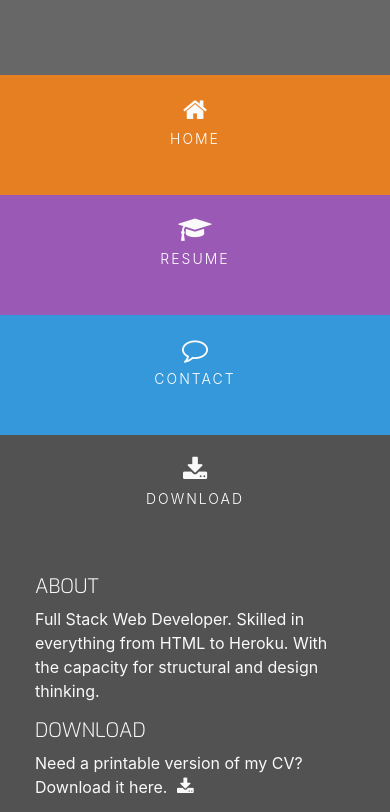
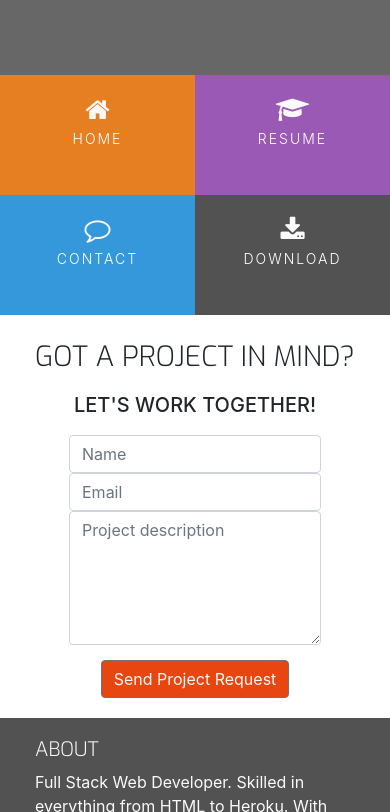
Before and after one commit to LisaHackett97/UCD_Resume, a plain HTML site: page contact.html in a window 390 px wide. Shown: the part 534-1346 px from the top of the page. Drawn offline with nearby package versions, Linux system fonts and the light colour scheme.

Commit message:
Final changes made to all pages

```diff
--- a/assets/css/style.css
+++ b/assets/css/style.css
@@ -16,6 +16,10 @@
 
 .bg-color-work-history {
     background-color: #9b59b6
+}
+
+.bg-color-contact {
+    background-color: #fff;
 }
 
 .ui-menu-color-home{
@@ -325,3 +329,36 @@ footer {
 .history-items {
     margin-bottom: 30px;
 }
+
+/*----------------------------------Contact Form */
+
+.contact-heading {
+    font-family: "Exo", sans-serif;
+    font-weight: 300;
+    margin-top: 25px;
+    margin-bottom: 20px;
+}
+
+.center-form{
+    padding-top: 10px;
+    margin: 0 auto;
+    max-width: 70%;
+}
+
+button[type="submit"] {
+    margin-top: 15px;
+    margin-bottom: 20px;
+    color: #fafafa;
+    background-color: #e84610;
+}
+
+/*----------------------------------Media Queries */
+
+@media(min-width:992px) {
+    .center-form{
+    padding-top: 30px;
+    min-height: 240px ;
+    margin: 0 auto;
+    max-width: 50%;
+}
+}
--- a/contact.html
+++ b/contact.html
@@ -27,17 +27,17 @@
                     <div class="row no-gutters">
                         <div class="col">
                             <ul id="nav" class="list-inline menucontainer">
-                                <li class="col-g col-sm-3 list-inline-item ui-menu-color-home menuitem">
-                                    <a href="#" class="hvr-sweep-to-bottom"><i class="fa fa-home" aria-hidden="true"></i><span>Home</span></a>
+                                <li class="col-6 col-sm-3 list-inline-item ui-menu-color-home menuitem">
+                                    <a href="index.html" class="hvr-sweep-to-bottom"><i class="fa fa-home" aria-hidden="true"></i><span>Home</span></a>
                                 </li>
-                                <li class="col-g col-sm-3 list-inline-item ui-menu-color-resume menuitem">
-                                    <a href="#" class="hvr-sweep-to-bottom"><i class="fa fa-graduation-cap" aria-hidden="true"></i><span>Resume</span></a>
+                                <li class="col-6 col-sm-3 list-inline-item ui-menu-color-resume menuitem">
+                                    <a href="resume.html" class="hvr-sweep-to-bottom"><i class="fa fa-graduation-cap" aria-hidden="true"></i><span>Resume</span></a>
                                 </li>
-                                <li class="col-g col-sm-3 list-inline-item ui-menu-color-contact menuitem">
-                                    <a href="#" class="hvr-sweep-to-bottom"><i class="fa fa-comment-o" aria-hidden="true"></i><span>Contact</span></a>
+                                <li class="col-6 col-sm-3 list-inline-item ui-menu-color-contact menuitem">
+                                    <a href="contact.html" class="hvr-sweep-to-bottom"><i class="fa fa-comment-o" aria-hidden="true"></i><span>Contact</span></a>
                                 </li>
-                                <li class="col-g col-sm-3 list-inline-item ui-menu-color-download menuitem">
-                                    <a href="#" class="hvr-sweep-to-bottom"><i class="fa fa-download" aria-hidden="true"></i><span>Download</span></a>
+                                <li class="col-6 col-sm-3 list-inline-item ui-menu-color-download menuitem">
+                                    <a href="assets/cv/sample-cv.pdf" class="hvr-sweep-to-bottom" target="_blank"><i class="fa fa-download" aria-hidden="true"></i><span>Download</span></a>
                                 </li>
 
                             </ul>
@@ -47,7 +47,32 @@
                 </div>
             </div>
     </header>
-    <section>
+    <section class="container-fluid">
+        <div class="row bg-color-contact">
+            <div class="col">
+                <h3 class="contact-heading uppercase text-center">Got a project in mind?</h3>
+                <h5 class="uppercase text-center">Let's work together!</h5>
+
+                <div class="center-form">
+                    <form>
+                        <input type="text" name="name" id="fullname" class="form-control" placeholder="Name"
+                         required/>
+                         <input type="email" name="email" id="emailaddress" class="form-control" placeholder="Email"
+                         required/>
+                         <textarea rows="5" name="projectsummary" id="projectsummary" class="form-control" placeholder="Project description"
+                         required></textarea>
+
+                         <div class="form-row text-center">
+                             <div class="col">
+                                 <button type="submit" class="btn btn-secondary">Send Project Request</button>
+                             </div>
+                         </div>
+                    </form>
+
+
+                </div>
+            </div>
+        </div>
 
     </section>
 
@@ -63,7 +88,7 @@
             <div class="col-sm-4">
                 <h5 class="uppercase general-sub">Download</h5>
                 <p class="inline-block">Need a printable version of my CV? Download it here.
-                    <a href="#" target="_blank" class="cv-pdf">
+                    <a href="assets/cv/sample-cv.pdf" target="_blank" class="cv-pdf">
                         <i class="fa fa-download" aria-hidden="true"></i>
                         <span class="sr-only">Download link.</span>
                     </a>
```
Also changed, not shown: index.html (+5 -5 lines), resume.html (+5 -5 lines), 1 other file.
